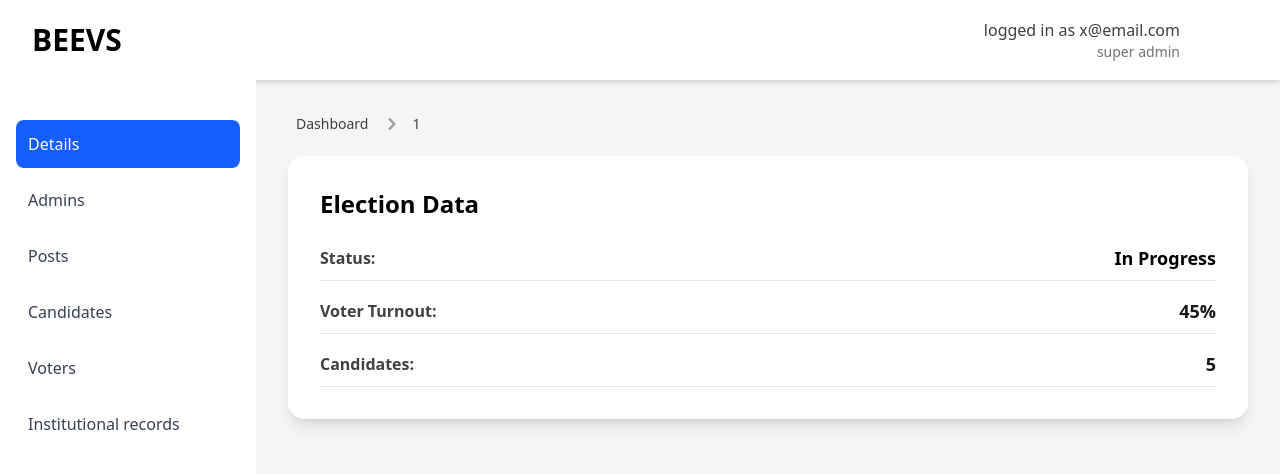
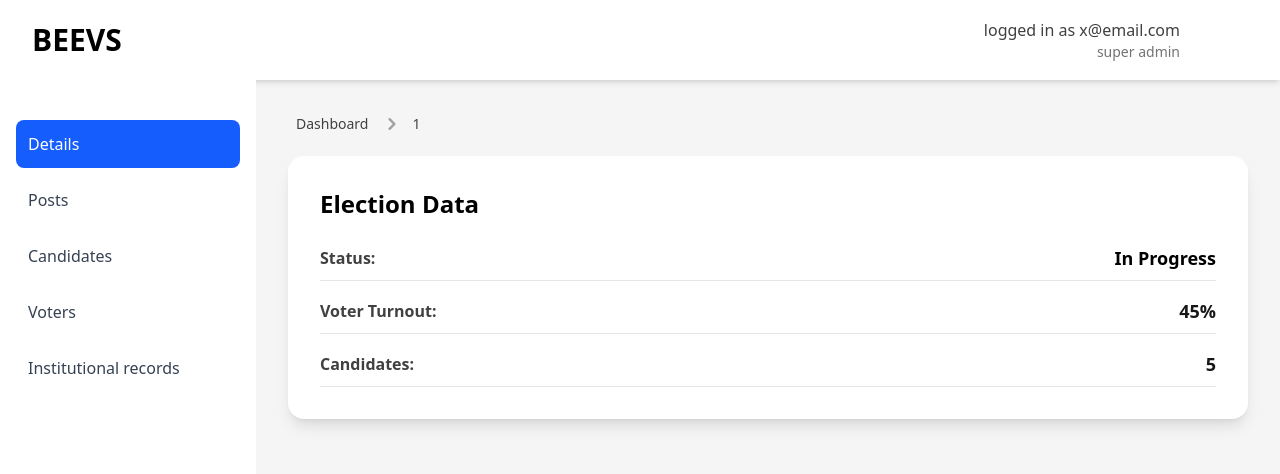
Before and after one commit to Omachonu-prosper/BEEVS, a Vue app in the folder client/: page /election/1 in a window 1280 px wide. Shown: the top 474 px of the page. Built offline with nearby package versions, Linux system fonts and the light colour scheme; no server answers; some icons are missing.

Commit message:
Remove Admins section from Sidebar and ElectionView components

```diff
--- a/client/src/components/Sidebar.vue
+++ b/client/src/components/Sidebar.vue
@@ -5,7 +5,7 @@ const props = defineProps({
 
 const emit = defineEmits(['section-change']);
 
-const actions = ['Details', 'Admins', 'Posts', 'Candidates', 'Voters', 'Institutional records'];
+const actions = ['Details', 'Posts', 'Candidates', 'Voters', 'Institutional records'];
 
 const changeSection = (section) => {
   emit('section-change', section);
--- a/client/src/views/ElectionView.vue
+++ b/client/src/views/ElectionView.vue
@@ -3,7 +3,6 @@ import Navbar from '@/components/Navbar.vue';
 import Sidebar from '@/components/Sidebar.vue';
 import Breadcrumb from '@/components/Breadcrumb.vue';
 import DetailsTab from '@/components/DetailsTab.vue';
-import AdminsTab from '@/components/AdminsTab.vue';
 import PostsTab from '@/components/PostsTab.vue';
 import CandidatesTab from '@/components/CandidatesTab.vue';
 import VotersTab from '@/components/VotersTab.vue';
@@ -35,7 +34,6 @@ const handleSectionChange = (section) => {
         <Breadcrumb :crumbs="crumbs" />
         <div class="bg-white mt-5 p-8 rounded-2xl shadow-lg">
           <DetailsTab v-if="currentSection === 'Details'" />
-          <AdminsTab v-else-if="currentSection === 'Admins'" />
           <PostsTab v-else-if="currentSection === 'Posts'" />
           <CandidatesTab v-else-if="currentSection === 'Candidates'" />
           <VotersTab v-else-if="currentSection === 'Voters'" />
```
